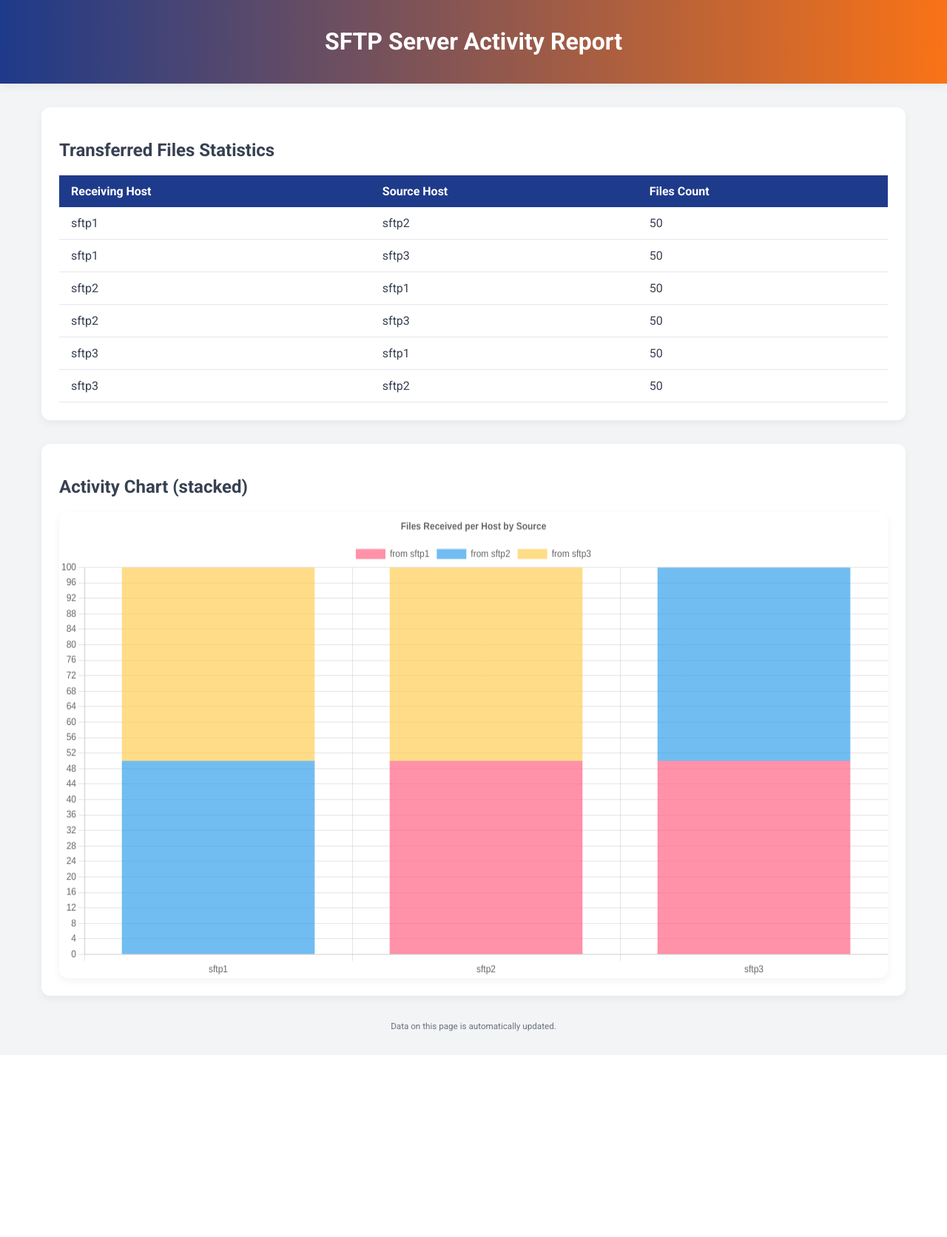
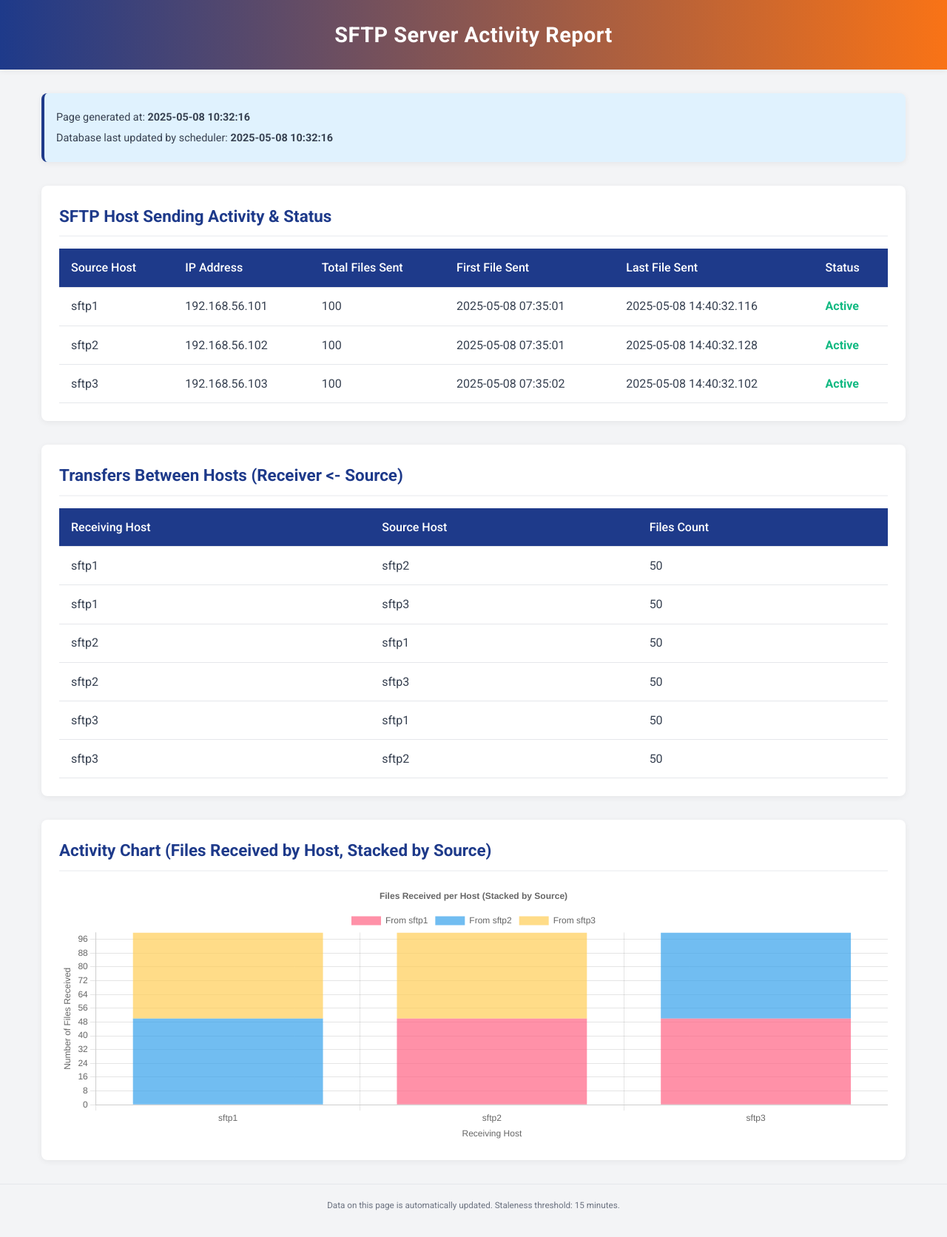
Before and after one commit to VladaBoychuk/devops_internship, a Flask app: page / in a window 1280 px wide. Shown: the whole page at 74% size. Before the commit the page ends 1426 px from the top, so only its background shows below. Run offline with Flask 3, Linux system fonts and the light colour scheme; data comes from the database, SQL or seed files in the repository; both versions use the stored data as it was after the commit.

Commit message:
Ready task without Docker

```diff
--- a/flask_reporter/app.py
+++ b/flask_reporter/app.py
@@ -1,17 +1,21 @@
 import sqlite3
 from flask import Flask, render_template, g, current_app
 from parser_and_db import (
-    init_db            as initialize_database_schema,
-    scan_and_update_db as update_database_from_files,
-    DATABASE_FILE      as DB_PATH,
+    init_db             as initialize_database_schema,
+    scan_and_update_db  as update_database_from_files,
+    DATABASE_FILE       as DB_PATH,
     HOST_IPS
 )
 from apscheduler.schedulers.background import BackgroundScheduler
+from datetime import datetime, timedelta
 
 app = Flask(__name__)
 app.config['DATABASE'] = DB_PATH
+app.config['STALENESS_THRESHOLD_MINUTES'] = 15
 
-# Кольори для кожного джерела
+# Tracks last time the scheduler successfully updated the DB
+last_successful_db_update_by_scheduler = "N/A"
+
 SOURCE_COLORS = {
     'sftp1': 'rgba(255,  99, 132, 0.7)',
     'sftp2': 'rgba(54,  162, 235, 0.7)',
@@ -46,72 +50,124 @@
     print('CLI: Database update process finished.')
 
 def scheduled_update_db_job():
+    global last_successful_db_update_by_scheduler
     print("APScheduler: Running scheduled job to update database from files...")
     with app.app_context():
         update_database_from_files()
-    print("APScheduler: Scheduled DB update finished.")
+    last_successful_db_update_by_scheduler = datetime.now().strftime("%Y-%m-%d %H:%M:%S")
+    print(f"APScheduler: Scheduled DB update finished at {last_successful_db_update_by_scheduler}.")
 
 @app.route('/')
 def report():
     conn = get_db()
     cursor = conn.cursor()
-    # Зчитуємо реальні записи
+
+    # Detailed transfers table
     cursor.execute("""
-        SELECT
-            receiving_host,
-            source_host,
-            COUNT(id) AS files_count
-        FROM
-            sftp_log_entries
-        GROUP BY
-            receiving_host, source_host
+        SELECT receiving_host, source_host, COUNT(id) AS files_count
+        FROM sftp_log_entries
+        GROUP BY receiving_host, source_host
     """)
     rows = cursor.fetchall()
 
-    # Всі хости (sftp1, sftp2, sftp3)
     hosts = sorted(HOST_IPS.keys())
-
-    # Створимо словник для швидкого lookup
     counts = {
         (r['receiving_host'], r['source_host']): r['files_count']
         for r in rows
     }
 
-    # Побудова списку для таблиці: всі пари receiving != source
-    stats = []
+    stats_detailed_table = []
     for recv in hosts:
         for src in hosts:
             if recv == src:
                 continue
-            stats.append({
+            stats_detailed_table.append({
                 'receiving_host': recv,
                 'source_host':    src,
                 'files_count':    counts.get((recv, src), 0)
             })
 
-    # Дані для stacked-діаграми
-    chart_labels   = hosts
+    # Stacked chart datasets
+    chart_labels = hosts
     chart_datasets = []
     for src in hosts:
-        data = [ counts.get((recv, src), 0) for recv in hosts ]
+        data = [counts.get((recv, src), 0) for recv in hosts]
         chart_datasets.append({
-            'label':           f'from {src}',
+            'label':           f'From {src}',
             'data':            data,
             'backgroundColor': SOURCE_COLORS[src]
         })
 
-    return render_template(
-        'report.html',
-         stats=          stats,
-         chart_labels=   chart_labels,
-         chart_datasets= chart_datasets
+    # Sending activity aggregates
+    cursor.execute("SELECT source_host, COUNT(id) AS total_sent FROM sftp_log_entries GROUP BY source_host")
+    total_sent_map = {r['source_host']: r['total_sent'] for r in cursor.fetchall()}
+
+    cursor.execute("SELECT source_host, MIN(file_timestamp) AS first_sent_ts FROM sftp_log_entries GROUP BY source_host")
+    first_sent_map = {r['source_host']: r['first_sent_ts'] for r in cursor.fetchall()}
+
+    # Use processed_at for freshness checking
+    cursor.execute("""
+        SELECT source_host, MAX(processed_at) AS last_processed
+        FROM sftp_log_entries
+        GROUP BY source_host
+    """)
+    last_proc_map = {r['source_host']: r['last_processed'] for r in cursor.fetchall()}
+
+    # Build host sending activity with staleness logic
+    host_sending_activity = []
+    threshold = current_app.config['STALENESS_THRESHOLD_MINUTES']
+    for host_name in hosts:
+        last_proc_str = last_proc_map.get(host_name)
+        if last_proc_str:
+            try:
+                last_proc_dt = datetime.fromisoformat(last_proc_str)
+                delta = datetime.now() - last_proc_dt
+                if delta > timedelta(minutes=threshold):
+                    status = "Stale!"
+                    status_class = "status-stale"
+                else:
+                    status = "Active"
+                    status_class = "status-active"
+            except ValueError:
+                status = "Error"
+                status_class = "status-error"
+        else:
+            last_proc_str = "No activity"
+            status = "No activity"
+            status_class = "status-no-activity"
+
+        host_sending_activity.append({
+            'source_host':      host_name,
+            'ip_address':       HOST_IPS.get(host_name, 'N/A'),
+            'total_files_sent': total_sent_map.get(host_name, 0),
+            'first_file_sent':  first_sent_map.get(host_name, 'N/A'),
+            'last_file_sent':   last_proc_str,
+            'status':           status,
+            'status_class':     status_class
+        })
+
+    page_load_time = datetime.now().strftime("%Y-%m-%d %H:%M:%S")
+
+    return render_template('report.html',
+        stats_detailed_table=stats_detailed_table,
+        host_sending_activity=host_sending_activity,
+        chart_labels=chart_labels,
+        chart_datasets=chart_datasets,
+        last_db_update=last_successful_db_update_by_scheduler,
+        page_load_time=page_load_time,
+        staleness_threshold_minutes=threshold
     )
 
 if __name__ == '__main__':
     with app.app_context():
         initialize_database_schema()
         update_database_from_files()
+        # Initialize scheduler timestamp
+        last_successful_db_update_by_scheduler = datetime.now().strftime("%Y-%m-%d %H:%M:%S")
+
     scheduler = BackgroundScheduler(daemon=True)
     scheduler.add_job(scheduled_update_db_job, 'interval', minutes=1, id='update_db_job')
     scheduler.start()
+    print(f"APScheduler started. Last initial DB update: {last_successful_db_update_by_scheduler}")
+
     app.run(debug=True, host='0.0.0.0', port=5001, use_reloader=False)
--- a/flask_reporter/templates/report.html
+++ b/flask_reporter/templates/report.html
@@ -9,39 +9,110 @@
         :root {
             --primary-color: #1e3a8a;
             --secondary-color: #f97316;
+            --accent-color: #10b981;
+            --warning-color: #f59e0b;
+            --danger-color: #ef4444;
+            --neutral-color: #6b7280;
             --bg-color: #f3f4f6;
             --card-bg: #ffffff;
             --text-color: #374151;
-            --border-radius: 12px;
-            --shadow: 0 4px 12px rgba(0,0,0,0.05);
+            --border-radius: 8px;
+            --shadow: 0 2px 8px rgba(0,0,0,0.06);
         }
         * { box-sizing: border-box; }
-        body { margin:0; font-family:'Roboto',sans-serif; background:var(--bg-color); color:var(--text-color); }
-        header { background:linear-gradient(90deg,var(--primary-color),var(--secondary-color)); color:#fff; text-align:center; padding:1rem; box-shadow:var(--shadow); }
-        main { max-width:1200px; margin:2rem auto; padding:0 1rem; }
+        body { margin:0; font-family:'Roboto',sans-serif; background:var(--bg-color); color:var(--text-color); line-height: 1.6; }
+        header { background:linear-gradient(90deg,var(--primary-color),var(--secondary-color)); color:#fff; text-align:center; padding:1.5rem; box-shadow:var(--shadow); margin-bottom: 2rem;}
+        header h1 { margin: 0; font-weight: 700; font-size: 1.8rem; letter-spacing: 0.5px;}
+        main { max-width:1200px; margin:0 auto; padding:0 1rem; }
         .card { background:var(--card-bg); border-radius:var(--border-radius); box-shadow:var(--shadow); padding:1.5rem; margin-bottom:2rem; }
+        .card h2 { margin-top:0; color: var(--primary-color); font-size: 1.4rem; border-bottom: 2px solid var(--bg-color); padding-bottom: 0.5rem; margin-bottom: 1rem;}
         table { width:100%; border-collapse:collapse; margin-top:1rem; }
-        th, td { padding:0.75rem 1rem; text-align:left; }
+        th, td { padding:0.8rem 1rem; text-align:left; border-bottom: 1px solid #e5e7eb; }
         thead { background:var(--primary-color); color:#fff; }
-        tbody tr { border-bottom:1px solid #e5e7eb; transition:background .2s; }
-        tbody tr:hover { background:#e0f2fe; }
+        th { font-weight: 500; }
+        tbody tr:hover { background:#f0f9ff; }
+
+        .info-box {
+            background-color: #e0f2fe;
+            border-left: 4px solid var(--primary-color);
+            padding: 1rem;
+            margin-bottom: 2rem;
+            border-radius: var(--border-radius);
+            font-size: 0.9rem;
+        }
+        .info-box p { margin: 0.3rem 0; }
+
         @media (max-width:768px) {
-            thead { display:none; }
-            tbody tr { display:block; margin-bottom:1rem; }
-            tbody td { display:flex; justify-content:space-between; padding:0.5rem; }
-            tbody td::before { content:attr(data-label); font-weight:500; }
+            table thead { display:none; }
+            table tbody, table tr, table td { display:block; width:100%; }
+            table tr { margin-bottom:1rem; border:1px solid #ddd; border-radius:var(--border-radius); }
+            table td { text-align:right; padding-left:50%; position:relative; border-bottom:0; }
+            table td:last-child { border-bottom: 0; }
+            table td::before {
+                content:attr(data-label);
+                position:absolute;
+                left:1rem;
+                width:calc(50% - 2rem);
+                padding-right:10px;
+                white-space:nowrap;
+                font-weight:500;
+                text-align:left;
+                color: var(--primary-color);
             }
-        .chart-container { position:relative; width:100%; padding-top:56.25%; }
-        .chart-container canvas { position:absolute; top:0; left:0; width:100%!important; height:100%!important; border-radius:var(--border-radius); box-shadow:var(--shadow);}
-        footer { text-align:center; font-size:.875rem; color:#6b7280; margin:2rem 0; }
+        }
+        .chart-container { position:relative; width:100%; min-height: 350px; padding-top:0; }
+        .chart-container canvas { position:absolute; top:0; left:0; width:100%!important; height:100%!important; border-radius:var(--border-radius); }
+        footer { text-align:center; font-size:.875rem; color:var(--neutral-color); margin:2rem 0; padding-top: 1rem; border-top: 1px solid #e5e7eb;}
+
+        .status-active { color: var(--accent-color); font-weight: bold; }
+        .status-stale { color: var(--warning-color); font-weight: bold; }
+        .status-no-activity, .status-unknown { color: var(--neutral-color); }
+        .status-error { color: var(--danger-color); font-weight: bold; }
     </style>
 </head>
 <body>
     <header><h1>SFTP Server Activity Report</h1></header>
     <main>
+        <section class="card info-box">
+             <p>Page generated at: <strong>{{ page_load_time }}</strong></p>
+             <p>Database last updated by scheduler: <strong>{{ last_db_update if last_db_update != "N/A" else "Scheduler not run yet or first update pending" }}</strong></p>
+        </section>
+
         <section class="card">
-            <h2>Transferred Files Statistics</h2>
-            {% if stats %}
+            <h2>SFTP Host Sending Activity & Status</h2>
+            {% if host_sending_activity %}
+            <table>
+                <thead>
+                    <tr>
+                        <th>Source Host</th>
+                        <th>IP Address</th>
+                        <th>Total Files Sent</th>
+                        <th>First File Sent</th>
+                        <th>Last File Sent</th>
+                        <th>Status</th>
+                    </tr>
+                </thead>
+                <tbody>
+                    {% for row in host_sending_activity %}
+                    <tr>
+                        <td data-label="Host">{{ row.source_host }}</td>
+                        <td data-label="IP">{{ row.ip_address }}</td>
+                        <td data-label="Total Sent">{{ row.total_files_sent }}</td>
+                        <td data-label="First Sent">{{ row.first_file_sent }}</td>
+                        <td data-label="Last Sent">{{ row.last_file_sent }}</td>
+                        <td data-label="Status" class="{{ row.status_class }}">{{ row.status }}</td>
+                    </tr>
+                    {% endfor %}
+                </tbody>
+            </table>
+            {% else %}
+            <p>No host sending activity data to display.</p>
+            {% endif %}
+        </section>
+
+        <section class="card">
+            <h2>Transfers Between Hosts (Receiver &lt;- Source)</h2>
+            {% if stats_detailed_table %}
             <table>
                 <thead>
                     <tr>
@@ -51,7 +122,7 @@
                     </tr>
                 </thead>
                 <tbody>
-                    {% for row in stats %}
+                    {% for row in stats_detailed_table %}
                     <tr>
                         <td data-label="To">{{ row.receiving_host }}</td>
                         <td data-label="From">{{ row.source_host }}</td>
@@ -61,40 +132,50 @@
                 </tbody>
             </table>
             {% else %}
-            <p>No data to display.</p>
+            <p>No detailed transfer data to display.</p>
             {% endif %}
         </section>
+
         <section class="card">
-            <h2>Activity Chart (stacked)</h2>
+            <h2>Activity Chart (Files Received by Host, Stacked by Source)</h2>
             <div class="chart-container">
                 <canvas id="sftpActivityChart"></canvas>
             </div>
         </section>
     </main>
-    <footer><small>Data on this page is automatically updated.</small></footer>
+    <footer><small>Data on this page is automatically updated. Staleness threshold: {{ staleness_threshold_minutes }} minutes.</small></footer>
 
     <script src="https://cdn.jsdelivr.net/npm/chart.js"></script>
     <script>
     document.addEventListener('DOMContentLoaded', () => {
-        const labels    = {{ chart_labels   | tojson | safe }};
-        const datasets  = {{ chart_datasets | tojson | safe }};
+        const labels   = {{ chart_labels   | tojson | safe }};
+        const datasets = {{ chart_datasets | tojson | safe }};
+
+        if (labels && labels.length && datasets && datasets.length) {
             const ctx = document.getElementById('sftpActivityChart').getContext('2d');
             new Chart(ctx, {
                 type: 'bar',
                 data: { labels, datasets },
                 options: {
                     responsive: true,
+                    maintainAspectRatio: false,
                     plugins: {
-                    title:  { display: true, text: 'Files Received per Host by Source' },
+                        title:  { display: true, text: 'Files Received per Host (Stacked by Source)' },
                         legend: { position: 'top' },
                         tooltip:{ mode: 'index', intersect: false }
                     },
                     scales: {
-                    x: { stacked: true },
-                    y: { stacked: true, beginAtZero: true, ticks: { stepSize: 1 } }
+                        x: { stacked: true, title: { display: true, text: 'Receiving Host'} },
+                        y: { stacked: true, beginAtZero: true, ticks: { stepSize: 1, callback: function(value) {if (Number.isInteger(value)) {return value;}}} , title: {display: true, text: 'Number of Files Received'}}
                     }
                 }
             });
+        } else {
+            const chartDiv = document.getElementById('sftpActivityChart').parentNode;
+            if (chartDiv) {
+                chartDiv.innerHTML = '<p style="text-align:center; padding: 20px;">Not enough data for activity chart.</p>';
+            }
+        }
     });
     </script>
 </body>
```
Also changed, not shown: flask_reporter/instance/reporting.db. Lines whose indentation alone changed are shown as unchanged.
